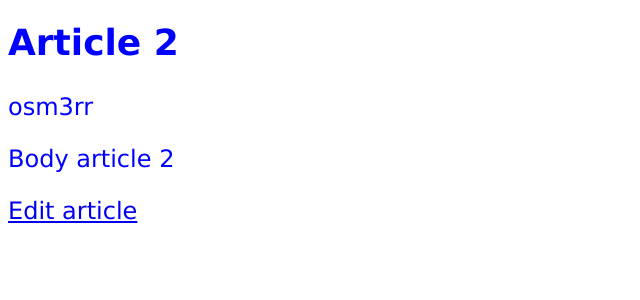
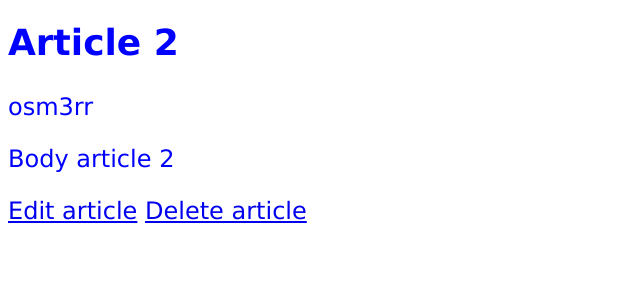
Before and after one commit to osm3rr/blog_module_1, a Django app: page /article/2/ in a window 1280 px wide. Shown: the part 156-456 px from the top of the page, without its empty margins (0-640 px from the left). Run offline with Django 5.2, Linux system fonts and the light colour scheme; data comes from the database, SQL or seed files in the repository; both versions use the stored data as it was after the commit; some web fonts are replaced.

Commit message:
article delete

```diff
--- a/blogs/urls.py
+++ b/blogs/urls.py
@@ -1,9 +1,10 @@
 from django.urls import path
-from .views import ArticleListView, ArticleDetailView, ArticleCreateView, ArticleUpdateView
+from .views import ArticleListView, ArticleDetailView, ArticleCreateView, ArticleUpdateView, ArticleDeleteView
 
 urlpatterns = [
     path("", ArticleListView.as_view(), name="home"),
     path("article/<int:pk>/", ArticleDetailView.as_view(), name="post_detail"),
     path("article/new/", ArticleCreateView.as_view(), name="article_new"),
     path("article/<int:pk>/edit/", ArticleUpdateView.as_view(), name="article_edit"),
+    path("article/<int:pk>/delete/", ArticleDeleteView.as_view(), name="article_delete"),
 ]
--- a/blogs/views.py
+++ b/blogs/views.py
@@ -1,7 +1,8 @@
 from django.shortcuts import render
 from django.views.generic import ListView, DetailView
-from django.views.generic.edit import CreateView, UpdateView
+from django.views.generic.edit import CreateView, UpdateView, DeleteView
 from .models import Article
+from django.urls import reverse_lazy
 
 
 # Create your views here : ).
@@ -23,3 +24,8 @@ class ArticleUpdateView(UpdateView):
     model = Article
     template_name = "article_edit.html"
     fields = ['title', 'body']
+
+class ArticleDeleteView(DeleteView):
+    model = Article
+    template_name = "article_delete.html"
+    success_url = reverse_lazy("home")
--- a/templates/post_detail.html
+++ b/templates/post_detail.html
@@ -6,4 +6,5 @@
     <p>{{ article.body }}</p>
 
     <a href="{% url 'article_edit' article.pk %}">Edit article</a>
+    <a href="{% url 'article_delete' article.pk %}">Delete article</a>
 {% endblock content %}
```
Also changed, not shown: templates/article_delete.html (added, +9 -0 lines), db.sqlite3.
